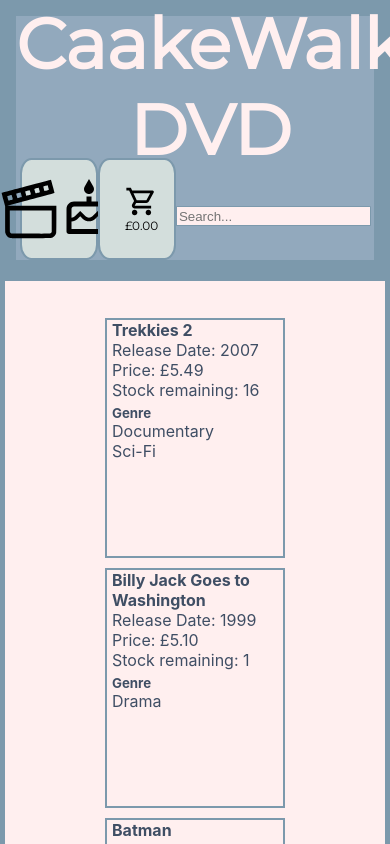
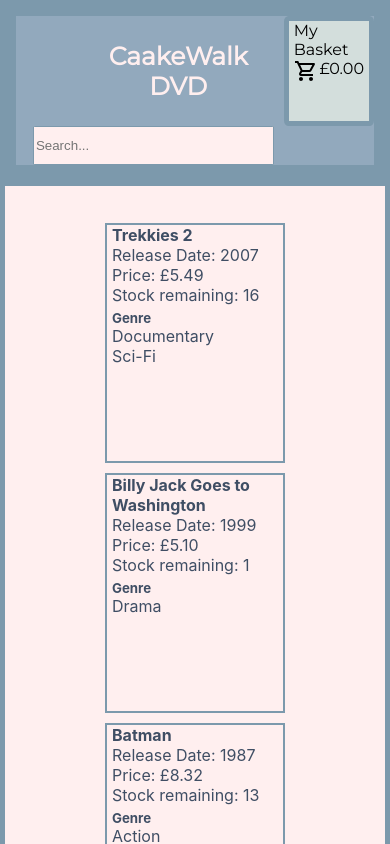
Before and after one commit to BathSpaWebDev/caake-and-chill, a React (Create React App) app in the folder my-app/: page / in a window 390 px wide. Shown: the top 844 px of the page. Built offline with nearby package versions, Linux system fonts and the light colour scheme.

Commit message:
Nav bar changes to make it responsive in mobile.

```diff
--- a/my-app/src/components/NavBar.jsx
+++ b/my-app/src/components/NavBar.jsx
@@ -5,16 +5,14 @@ import { Header } from "./Header.jsx";
 export const NavBar = (props) => {
     return(
         <nav className="navigation-container">
+            <Logo className="logo" />
             <div className="header-position"><Header /></div>
-            <div className="navigation-box">
-                <Logo />
-                <input className="search-field" type="text" placeholder="Search..."/>
-                <div className="cart-container">
-                    <div className="text-visibility">{props.title}</div>
-                    <div className="cart-box">
-                        <CartIcon />
-                        <div>£{props.total}</div>
-                    </div>
+            <input className="search-field" type="text" placeholder="Search..."/>
+            <div className="cart-container">
+                <div>{props.title}</div>
+                <div className="cart-box">
+                    <CartIcon />
+                    <div>£{props.total}</div>
                 </div>
             </div>
         </nav>
--- a/my-app/src/components/NavigationImages.jsx
+++ b/my-app/src/components/NavigationImages.jsx
@@ -5,15 +5,15 @@ import "../components/navbar.css"
 
 export const CartIcon = () => {
     return(
-        <img className="logo-icons" src={cartIcon} alt="shopping cart"/>
+        <img className="cart-icon" src={cartIcon} alt="shopping cart"/>
     );
 }
 
 export const Logo = () => {
     return(
         <div className="logo">
-            <img className="logo-icons" src={moviesIcon} alt="movies icon"/>
-            <img className="logo-icons" src={cakeIcon} alt="cake icon"/>
+            <img className="icons-size" src={moviesIcon} alt="movies icon"/>
+            <img className="icons-size" src={cakeIcon} alt="cake icon"/>
         </div>
     );
 }
--- a/my-app/src/components/header.css
+++ b/my-app/src/components/header.css
@@ -6,3 +6,11 @@
     margin: -15px auto;
     color: #FFEFEF;
 }
+
+@media (max-width: 500px) {
+    .Brand {
+        font-size: 25px;
+        margin: 0 0 0 0;
+        text-align: center;
+    }
+}
--- a/my-app/src/components/navbar.css
+++ b/my-app/src/components/navbar.css
@@ -7,116 +7,84 @@
     font-size: 1rem;
     background-color: #92A9BD;
     border: solid #7C99AC 1rem;
-    height: auto;
     display: grid;
-    grid-auto-flow: row;
+    grid-column-gap: 5px;
+
+}
+.header-position {
+    grid-row: 1;
+    grid-column-start: 2;
+    grid-column-end: 3;
+    padding: 25px;
+    margin: 0 0 0 50px;
 }
 
 .logo{
     display: flex;
     background-color: #D3DEDC;
-    height: auto;
-    width: 25%;
+    height: 50%;
+    width: 100%;
     padding: 0.5%;
     border: solid #7C99AC 5px;
     border-radius: 5%;
+    grid-row: 1;
+    grid-column: 1;
 }
 
 .cart-container{
     background-color: #D3DEDC;
-    height: 75%;
-    width: 10%;
-    padding: 25px;
+    height: 50%;
+    width: 100%;
     border: solid #7C99AC 5px;
     border-radius: 5%;
+    grid-row: 1;
+    grid-column: 4;
+    padding: 0 5px 0 5px;
 }
 
-.navigation-box{
-    display:flex;
-    justify-content: space-between;
-}
 
 .cart-box{
     display:flex;
     justify-content: space-between;
 }
 
-.logo-icons{
+.icons-size{
     height:100%;
-    width:100%;
+    width:50%;
 }
 
 .search-field{
-    margin-top: 3rem;
-    height: 20%;
-    width:33%;
+    height: 100%;
     background-color: #FFEFEF;
     border: solid #7C99AC 1px;
     border-radius: 1%;
     margin-bottom: 20px;
+    grid-row: 2;
+    grid-column-start: 2;
+    grid-column-end: 3;
 }
 
 .text-visibility{
     visibility: visible;
 }
-@media (max-width: 412px) {
-    .header-position{
-        column-span: 2;
-    }
-    .navigation-container{
-        display: grid;
 
-    }
+
+@media (max-width: 375px) {
     .logo{
-        order: 0;
-        background-color: #D3DEDC;
-        height: auto;
-        width: 20vw;
-        padding:2%;
-        border: solid #7C99AC 2px;
-        border-radius: 15%;
-        justify-content: center;
-        column-span: 1;
-    }
-    .cart-container{
-        order: 2;
-        background-color: #D3DEDC;
-        height: auto;
-        width: 20vw;
-        border: solid #7C99AC 2px;
-        border-radius: 15%;
-        font-size: 0.75rem;
-        display: flex;
-        justify-content: space-evenly;
-        column-span: 1;
-    }
-    .search-field {
-        order:3;
-        height: 20%;
-        width: 50vw;
-        column-span: 3;
-    }
-    .cart-box{
-        justify-content: center;
-        display: grid;
+        visibility: hidden;
     }
 
-    .navigation-box{
-        justify-content:center;
-        width:90vw;
-        margin-left: 1%;
-        margin-right: 1%;
+    .cart-container{
+        height: 100%;
+    }
+}
+
+@media (max-width: 500px) {
+    .logo{
+        visibility: hidden;
     }
 
-    .logo-icons{
-        width:100%;
-        height:100%;
+    .cart-container{
+        height: 100%;
     }
-
-    .text-visibility{
-        visibility: hidden;
-        font-size: 0;
-    }
-
-
 }
```
